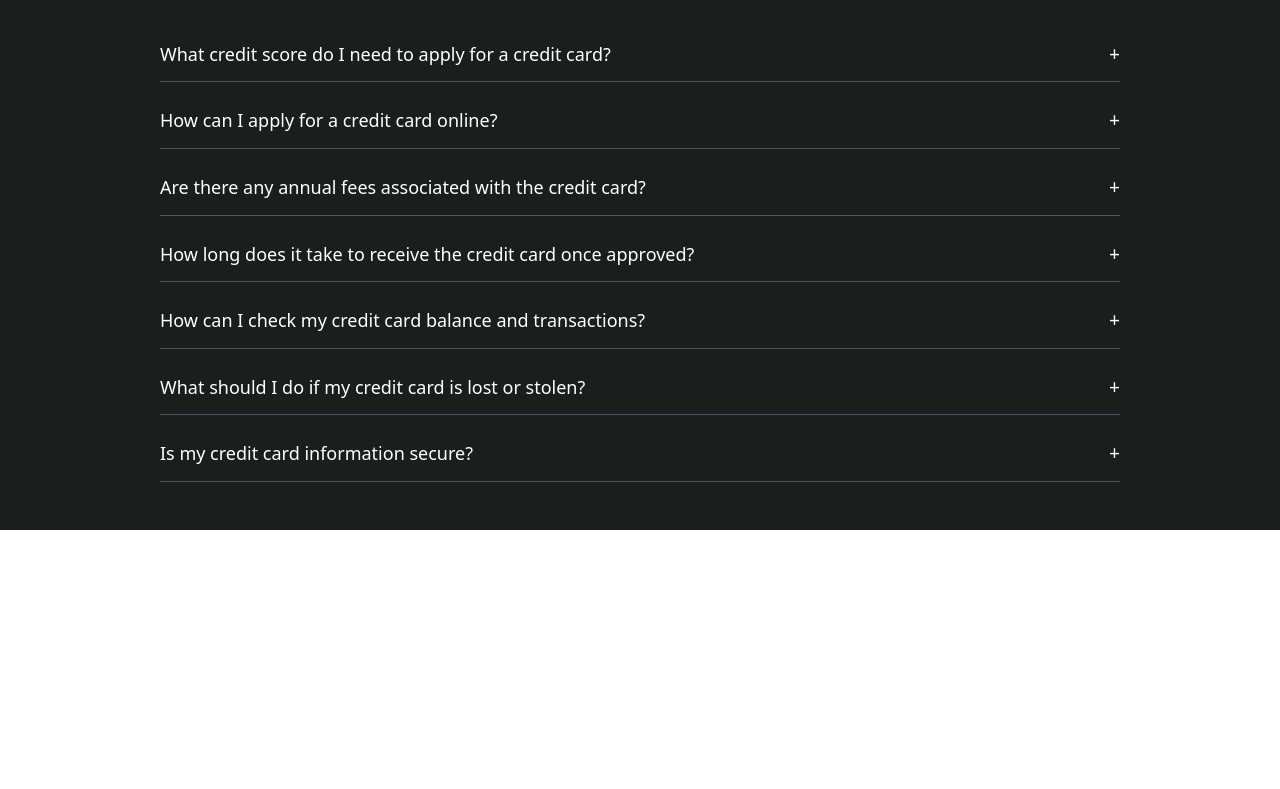
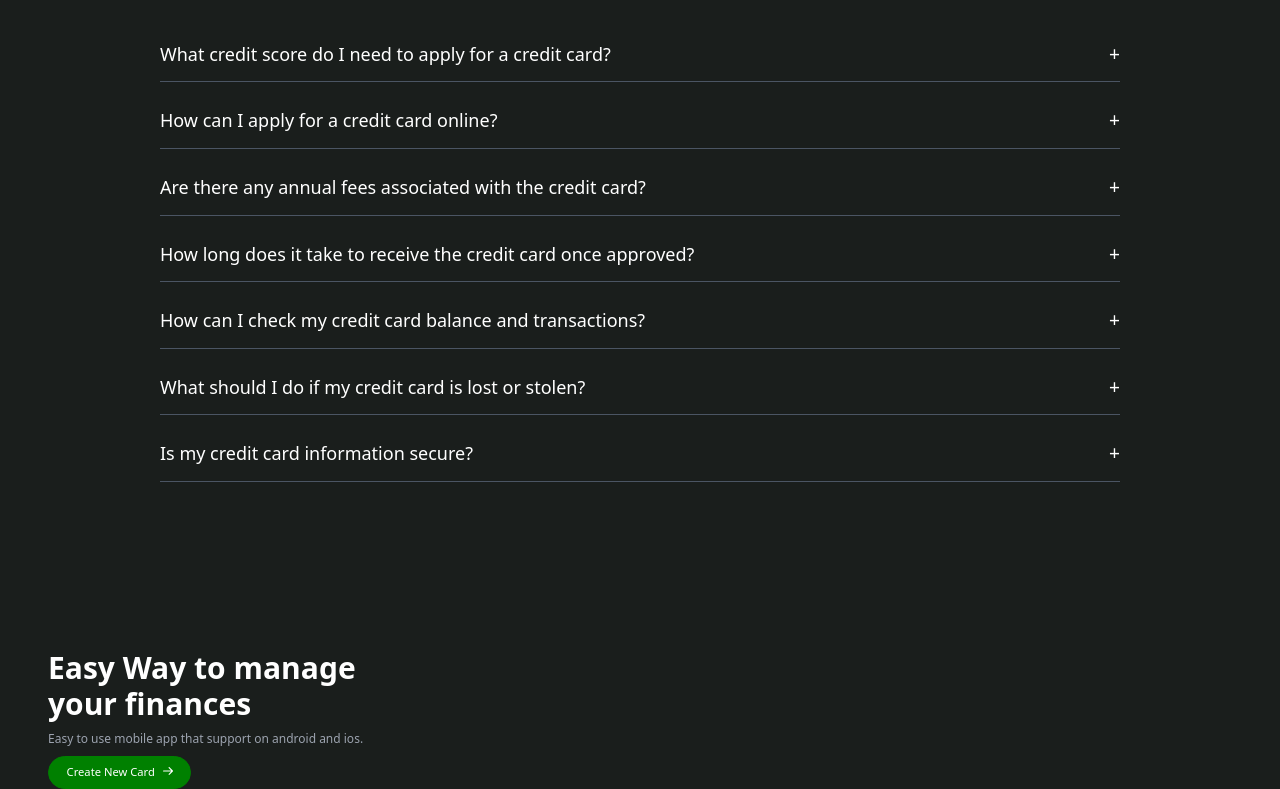
Before and after one commit to Fullstack-Roadmap/Banking-App, a React (Vite) app: page / in a window 1280 px wide. Shown: the part 2302-3091 px from the top of the page. Before the commit the page ends 2832 px from the top, so only its background shows below. Built offline with nearby package versions, Linux system fonts and the light colour scheme.

Commit message:
Manage finance 10%

```diff
--- a/src/App.jsx
+++ b/src/App.jsx
@@ -5,6 +5,7 @@ import Offers from "./Offer";
 import PersonalisedCard from "./PersonalisedCard";
 import PerfectCard from "./PerfectCard";
 import FAQs from "./Faqs";
+import ManageFInance from "./ManageFinance";
 
 function App() {
   return (
@@ -16,6 +17,7 @@ function App() {
       <PersonalisedCard />
       <PerfectCard />
       <FAQs />
+      <ManageFInance />
     </div>
   );
 }
--- /dev/null
+++ b/src/ManageFinance.jsx
@@ -0,0 +1,23 @@
+import Button from "./Button";
+
+// Hero section
+const ManageFInance = () => {
+  return (
+    <div className="mt-12 md:flex w-full justify-between px-[1.5rem] md:px-[3rem] pt-[3rem] md:pt-[4rem] text-white">
+      <div>
+        <h1 className="text-2xl md:text-3xl font-semibold md:font-bold">
+          Easy Way to manage
+        </h1>
+        <h1 className="text-2xl md:text-3xl font-semibold md:font-bold">
+          your finances
+        </h1>
+        <h2 className="text-[0.75rem] font-light text-gray-400 pr-[6rem] py-[0.5rem]">
+          Easy to use mobile app that support on android and ios.
+        </h2>
+        <Button text="Create New Card" hasArrow={true} />
+      </div>
+    </div>
+  );
+};
+
+export default ManageFInance;
--- a/src/PerfectCard.jsx
+++ b/src/PerfectCard.jsx
@@ -1,7 +1,7 @@
 import Button from "./Button";
 import DebitCard from "./DebitCard";
 
-// Hero section
+
 const PerfectCard = () => {
   return (
     <div className="mt-12 md:flex w-full justify-between px-[1.5rem] md:px-[3rem] pt-[3rem] md:pt-[4rem] text-white">
```
